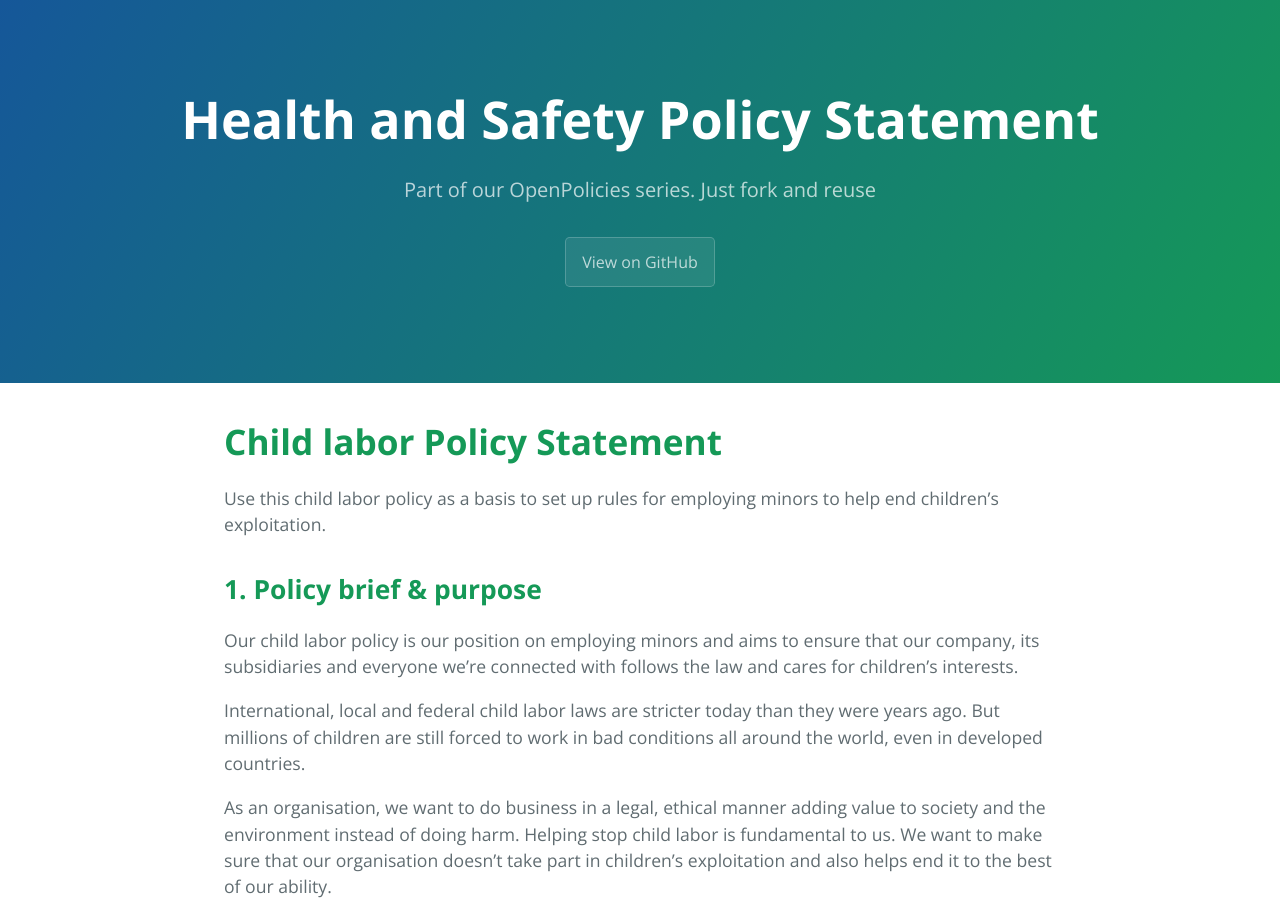
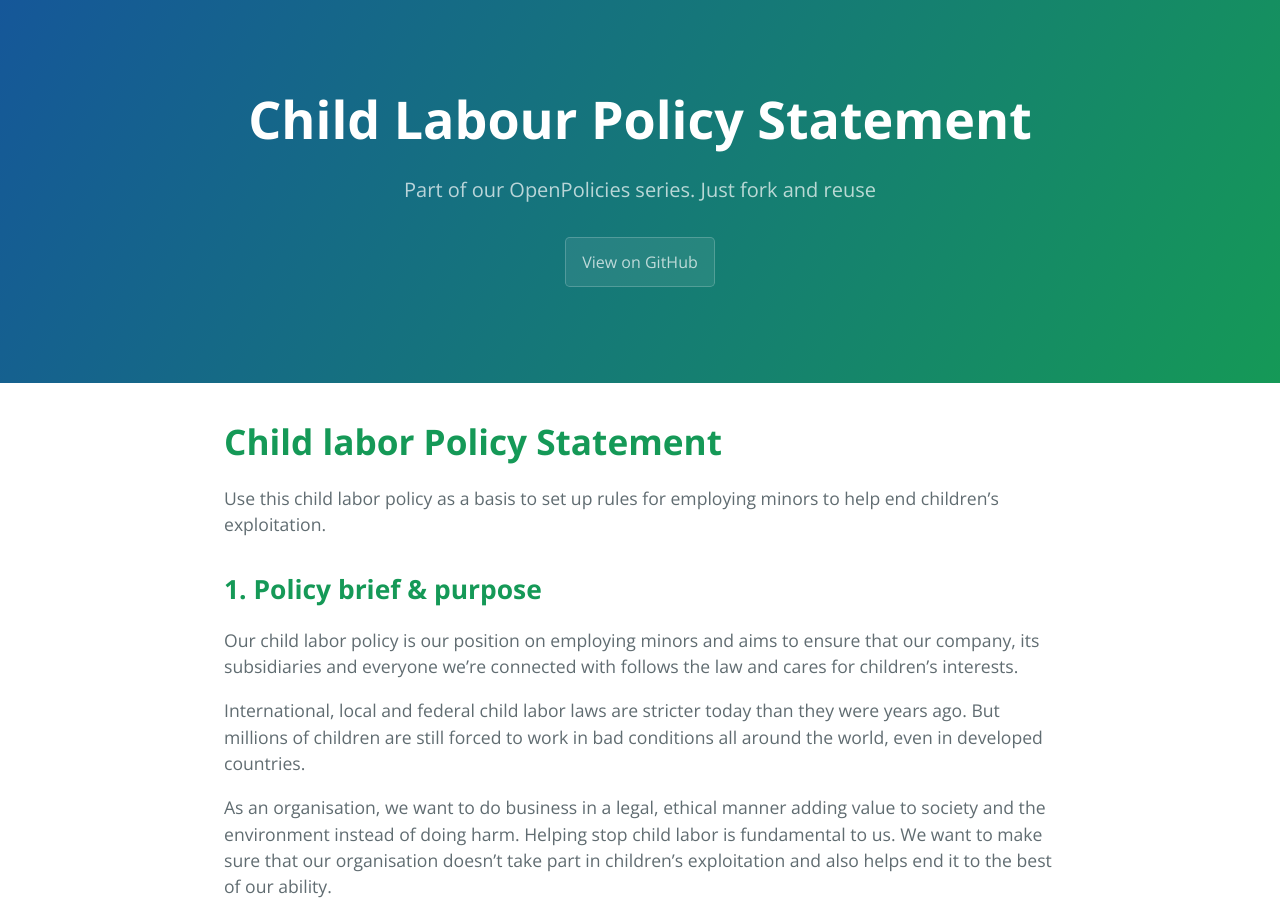
Before and after one commit to Axelisys/policies, a Jekyll site: the page built from child_labour_policy.md, in a window 1280 px wide and 900 px high. Built offline with Jekyll 4.4.1, drawn with Linux system fonts in a browser that asks for light colours.

Commit message:
Update child_labour_policy.md

```diff
--- a/child_labour_policy.md
+++ b/child_labour_policy.md
@@ -1,6 +1,6 @@
 ---
 layout: page
-title: "Health and Safety Policy Statement"
+title: "Child Labour Policy Statement"
 permalink: /child_labour_policy/
 ---
 
```
